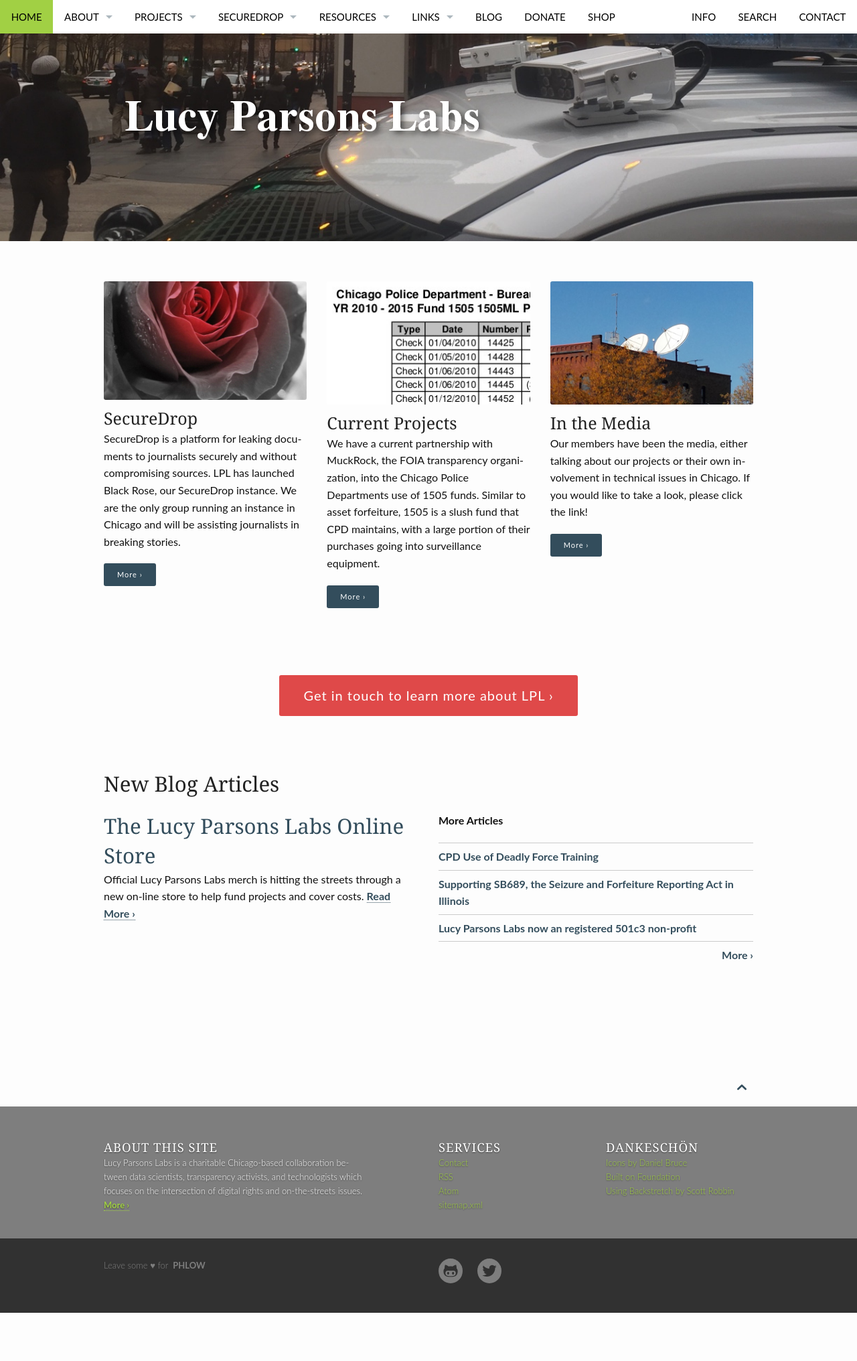
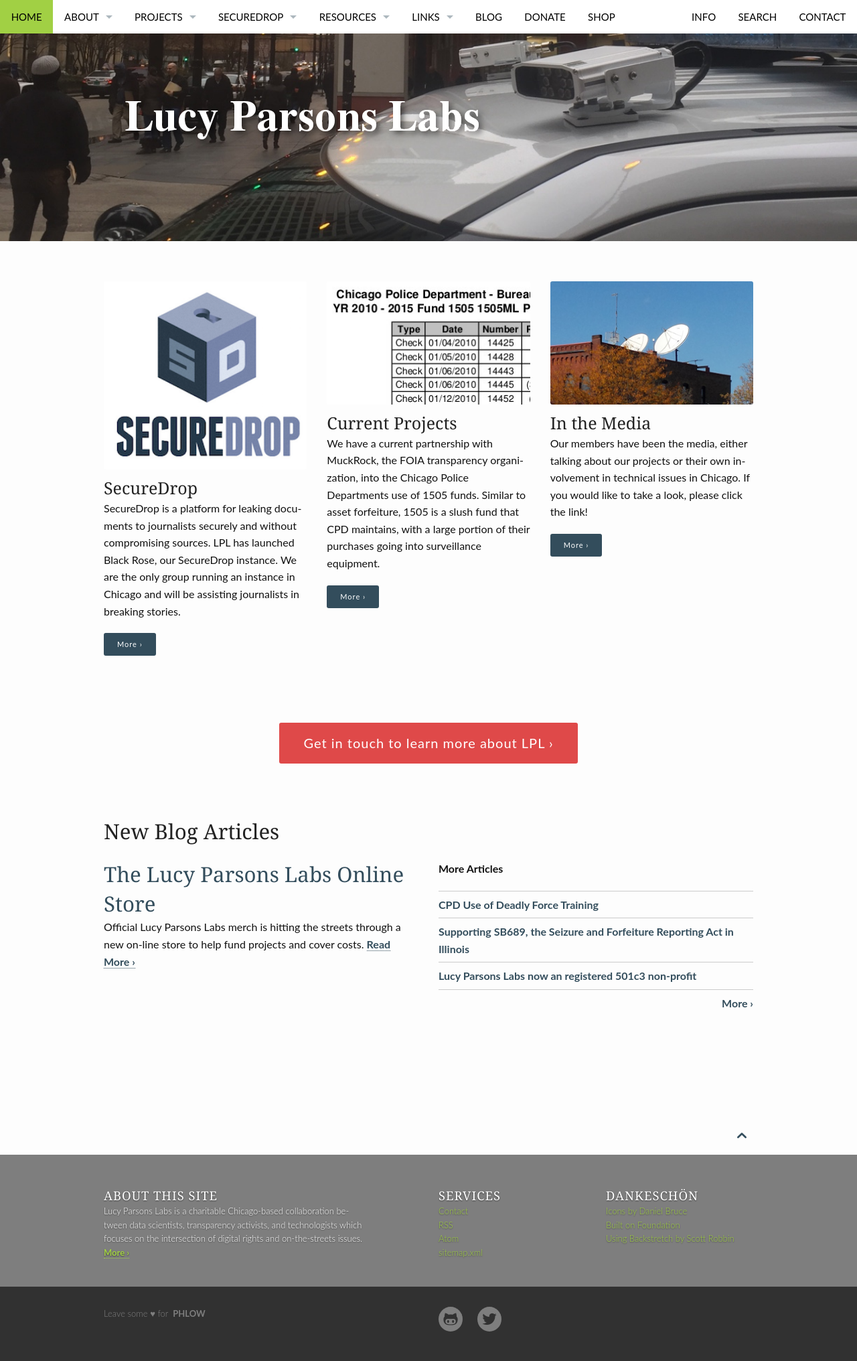
Before and after one commit to saltthefries/lucyparsonslabs.com, a Jekyll site: the page built from pages/pages-root-folder/index.md, in a window 1280 px wide. Shown: the whole page at 67% size. Built offline with Jekyll 4.4.1, drawn with Linux system fonts in a browser that asks for light colours; before the commit the page ends 1960 px from its top, so only the background shows below that.

Commit message:
flower was ugly before, lets make this look better
nicer logo for front page

```diff
--- a/pages/pages-root-folder/index.md
+++ b/pages/pages-root-folder/index.md
@@ -12,7 +12,7 @@
 widget1:
   title: "SecureDrop"
   url: '/securedrop'
-  image: /images/thumbs/blackrose.jpg
+  image: /images/securedroplogo.png
   text: 'SecureDrop is a platform for leaking documents to journalists securely and without compromising sources. LPL has launched Black Rose, our SecureDrop instance. We are the only group running an instance in Chicago and will be assisting journalists in breaking stories.'
 
 widget2:
```
Also changed, not shown: images/securedroplogo.png (added).
